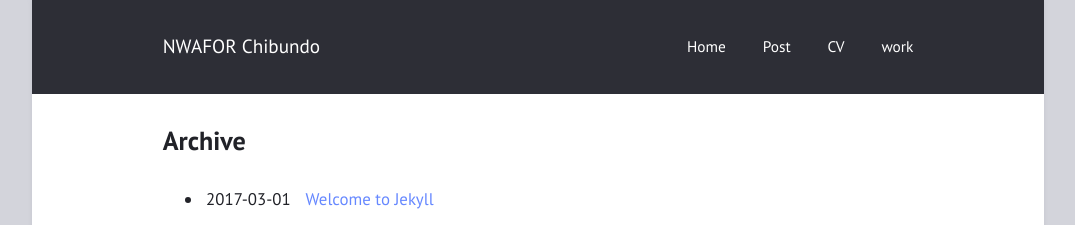
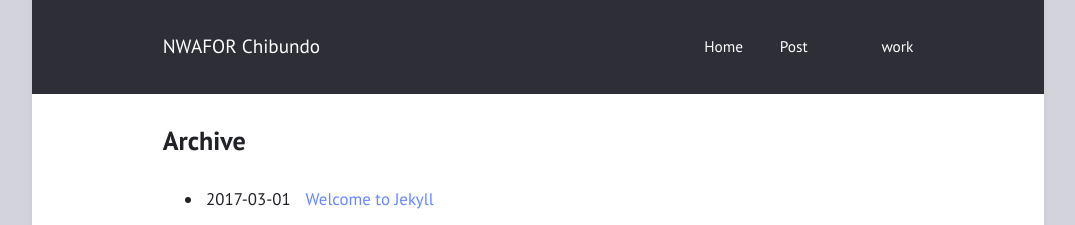
Before and after one commit to nwaforchibundo/nc, a Jekyll site: the page built from archive.html, in a window 1280 px wide. Shown: the top 225 px of the page, without its empty margins (102-1177 px from the left). Built offline with Jekyll 4.4.1, drawn with Linux system fonts in a browser that asks for light colours.

```diff
--- a/_config.yml
+++ b/_config.yml
@@ -18,7 +18,7 @@ minimal: false             # use a dark header
 navigation:                # accepts {file, title, url, icon, sidebaricon}
   - {file: "index.html", title: "Home"}
   - {file: "README.md", title: "Post"}
-  - {file: "my_cv.pdf", title: "CV"}
+  - {file: "my_cv.pdf"}
   - {url: "https://www.femto-st.fr/en/femto-people/chibundonwafor", title: "work"}
 
 external:                  # shows a footer with social links - for available icons see fontawesome.com/icons
```
